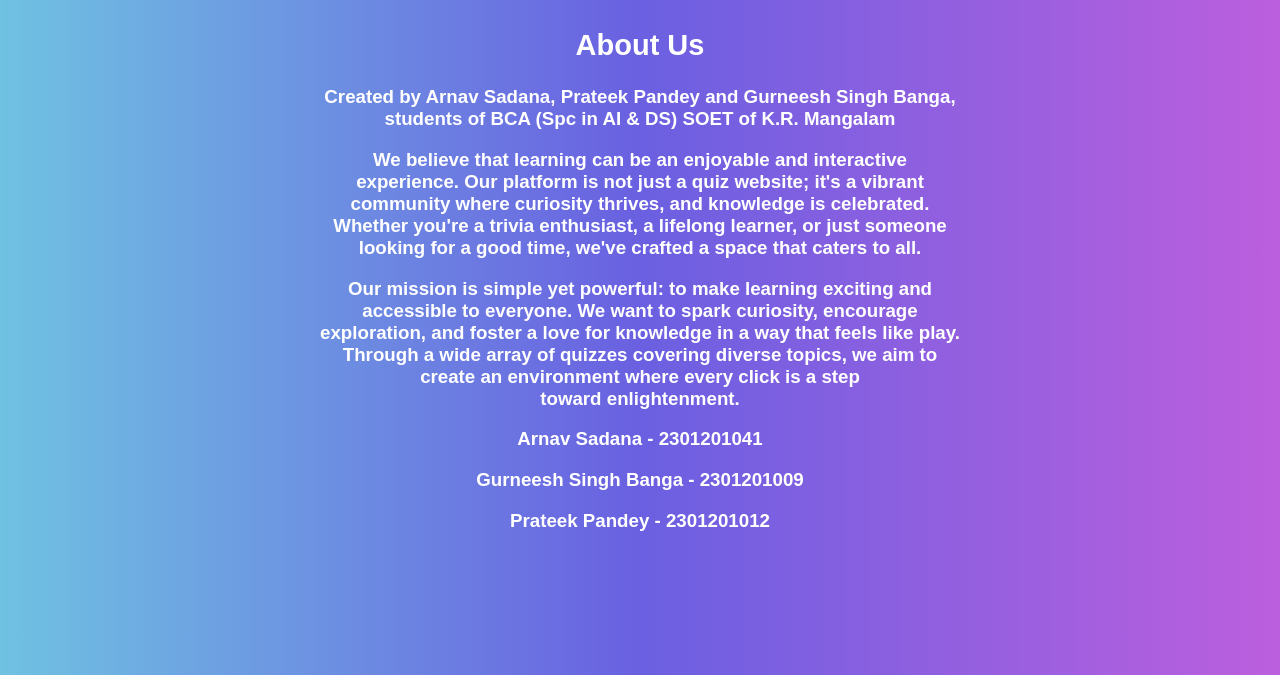
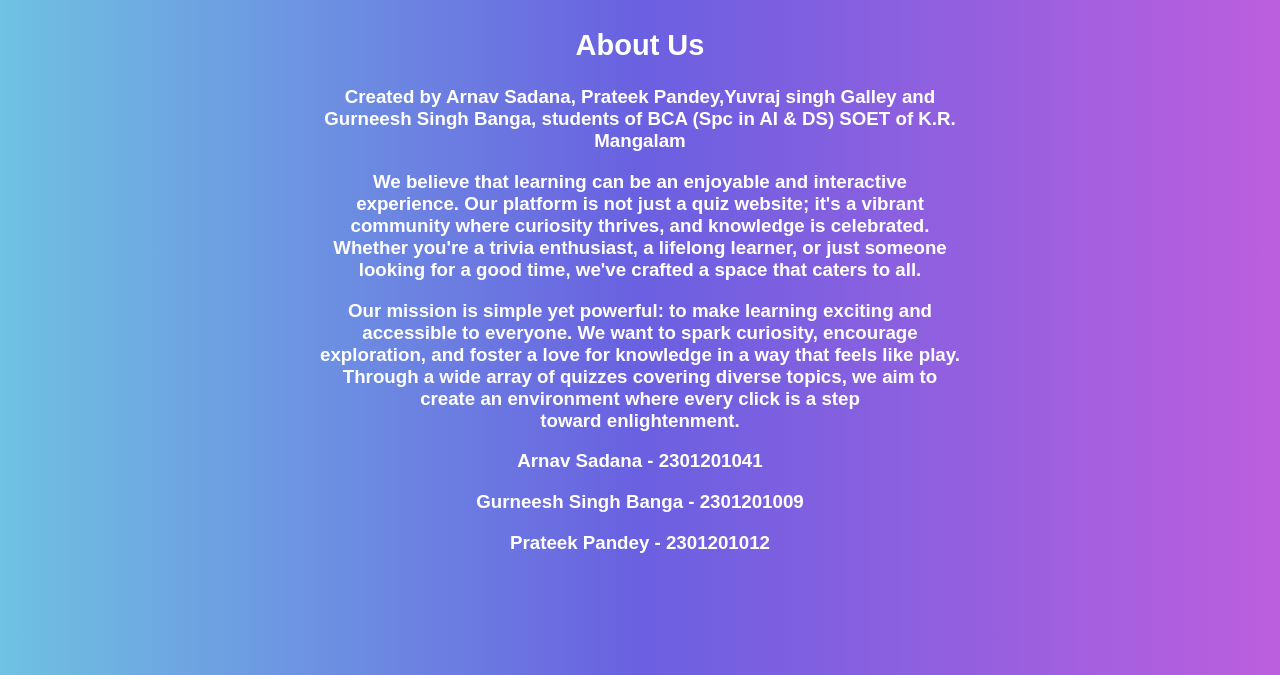
Before and after one commit to BigBeanTheory/Quiz, a plain HTML site: page about.html in a window 1280 px wide. Shown: the part 125-800 px from the top of the page. Drawn offline with Linux system fonts and the light colour scheme.

Commit message:
Update about.html

```diff
--- a/about.html
+++ b/about.html
@@ -15,7 +15,7 @@
     </div>
     <div class="container">
         <h2>About Us</h2>
-        <h3>Created by Arnav Sadana, Prateek Pandey and Gurneesh Singh Banga, students of BCA (Spc in AI & DS) SOET of K.R. Mangalam</h3>
+        <h3>Created by Arnav Sadana, Prateek Pandey,Yuvraj singh Galley and Gurneesh Singh Banga, students of BCA (Spc in AI & DS) SOET of K.R. Mangalam</h3>
 
         <h3>We believe that learning can be an enjoyable and interactive experience. Our platform is not just a quiz website; it's a vibrant community where curiosity thrives, and knowledge is celebrated. Whether you're a trivia enthusiast, a lifelong learner, or just someone looking for a good time, we've crafted a space that caters to all.</h3>
 
```
